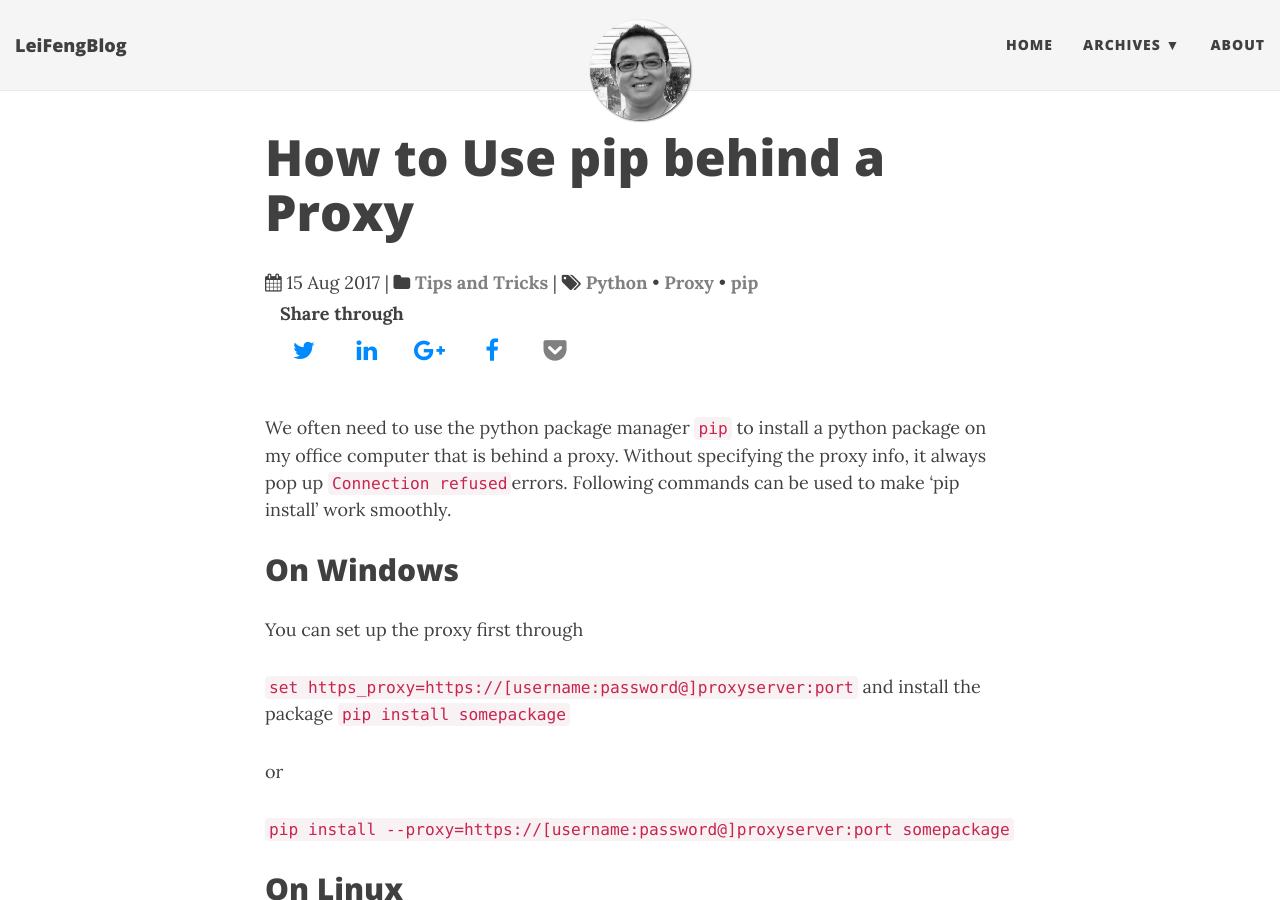
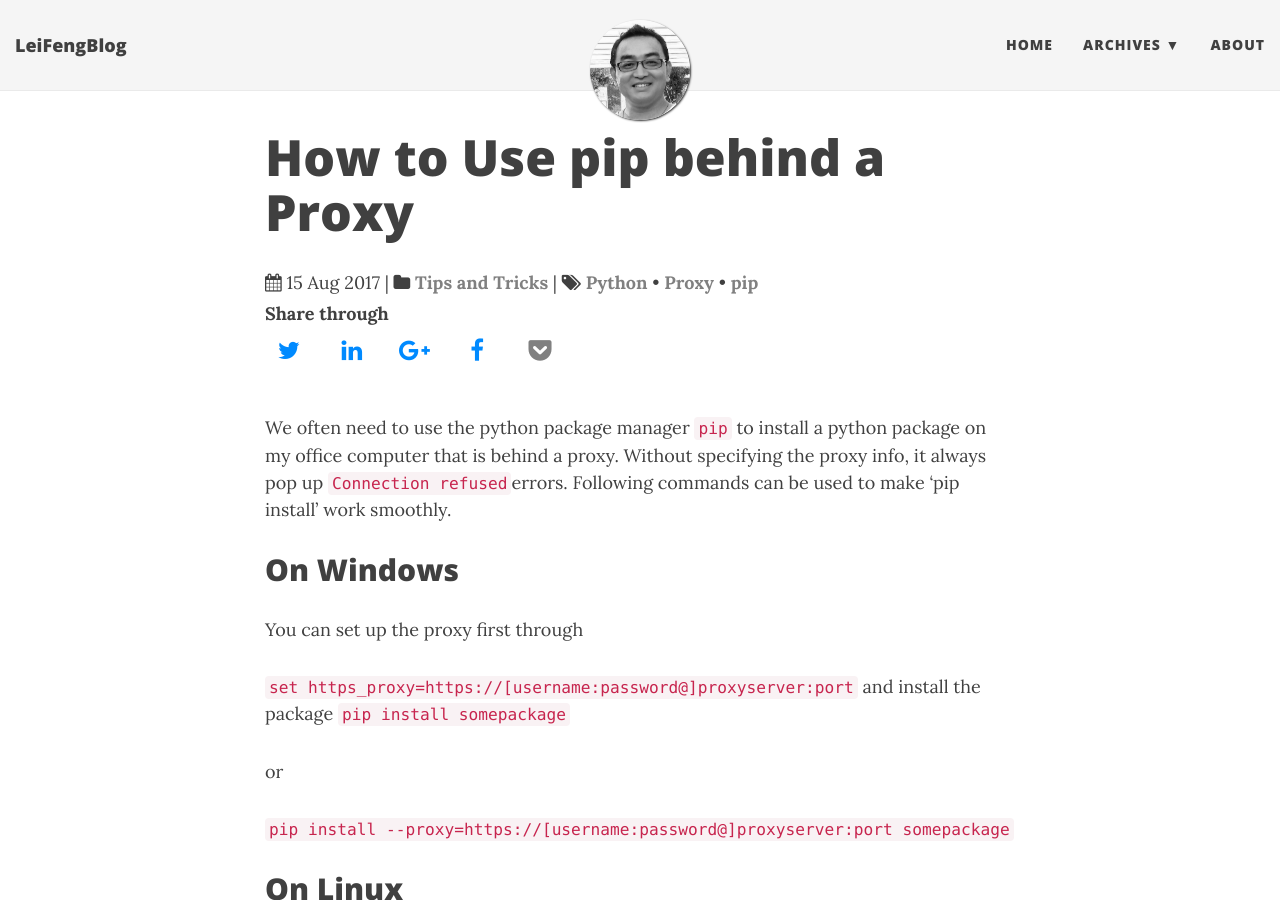
Before and after one commit to stonefl/stonefl.github.io, a Jekyll site: the page built from _posts/2017-09-22-how-to-use-pip-behind-a-proxy.md, in a window 1280 px wide and 900 px high. Built offline with Jekyll 4.4.1, drawn with Linux system fonts in a browser that asks for light colours; nearby versions of some CDN libraries; comment, search, counter and statistics services are not loaded.

Commit message:
Update share-social-icons.html

```diff
--- a/_includes/share-social-icons.html
+++ b/_includes/share-social-icons.html
@@ -1,5 +1,5 @@
 <div class="container beautiful-jekyll-foote">
-  <div class=""row">
+  <div class="row">
      <strong>Share through</strong>
      <ul class="list-inline">
          <!--twitter-->
```
